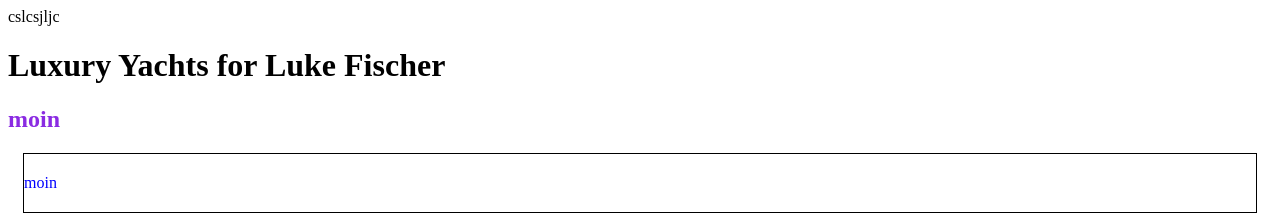
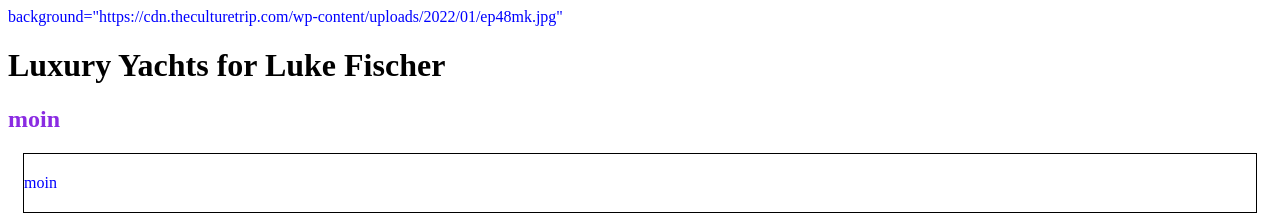
Before and after one commit to KnownLuke/myFirstWebsite, a website: page src/index.html in a window 1280 px wide. Shown: the top 215 px of the page. Drawn offline with Linux system fonts and the light colour scheme.

Commit message:
Update index.html

```diff
--- a/src/index.html
+++ b/src/index.html
@@ -7,9 +7,8 @@
 
 <body background="kacheln.gif">
 
-    cslcsjljc
-
   <body>
+    <div class="background">background="https://cdn.theculturetrip.com/wp-content/uploads/2022/01/ep48mk.jpg"</div>
     <h1>Luxury Yachts for Luke Fischer</h1>
     <h2>moin</h2>
 
```
